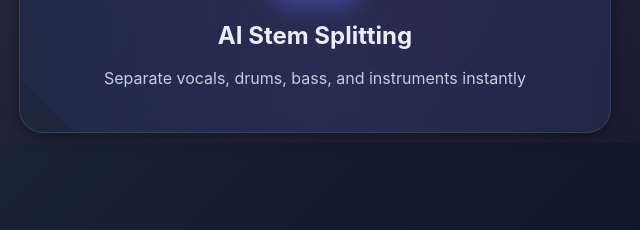
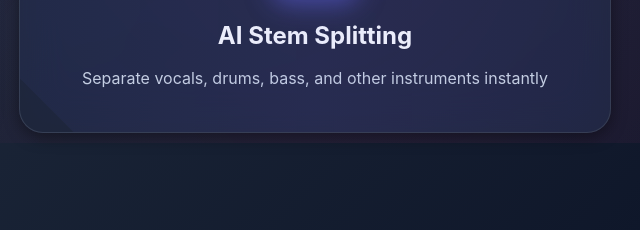
Before and after one commit to Mario2425/WebTracks, a website: page index.html in a window 1280 px wide. Shown: the part 657-887 px from the top of the page, 637-1277 px from the left. Drawn offline with Linux system fonts and the light colour scheme.

Commit message:
Update index.html

```diff
--- a/index.html
+++ b/index.html
@@ -98,7 +98,7 @@
                     <i class="fas fa-wave-square"></i>
                 </div>
                 <h3>AI Stem Splitting</h3>
-                <p>Separate vocals, drums, bass, and instruments instantly</p>
+                <p>Separate vocals, drums, bass, and other instruments instantly</p>
             </div>
         </div>
     </section>
```
